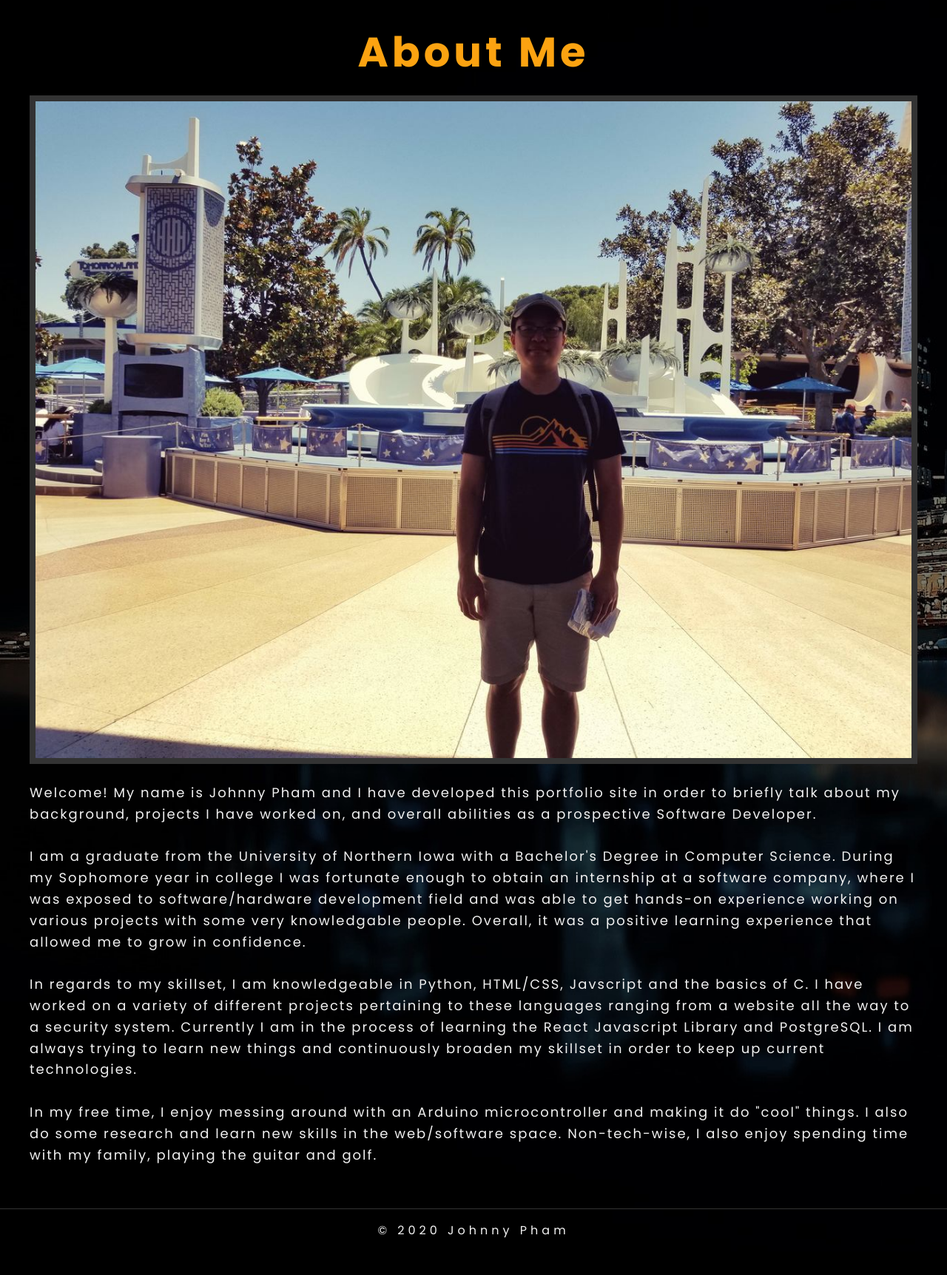
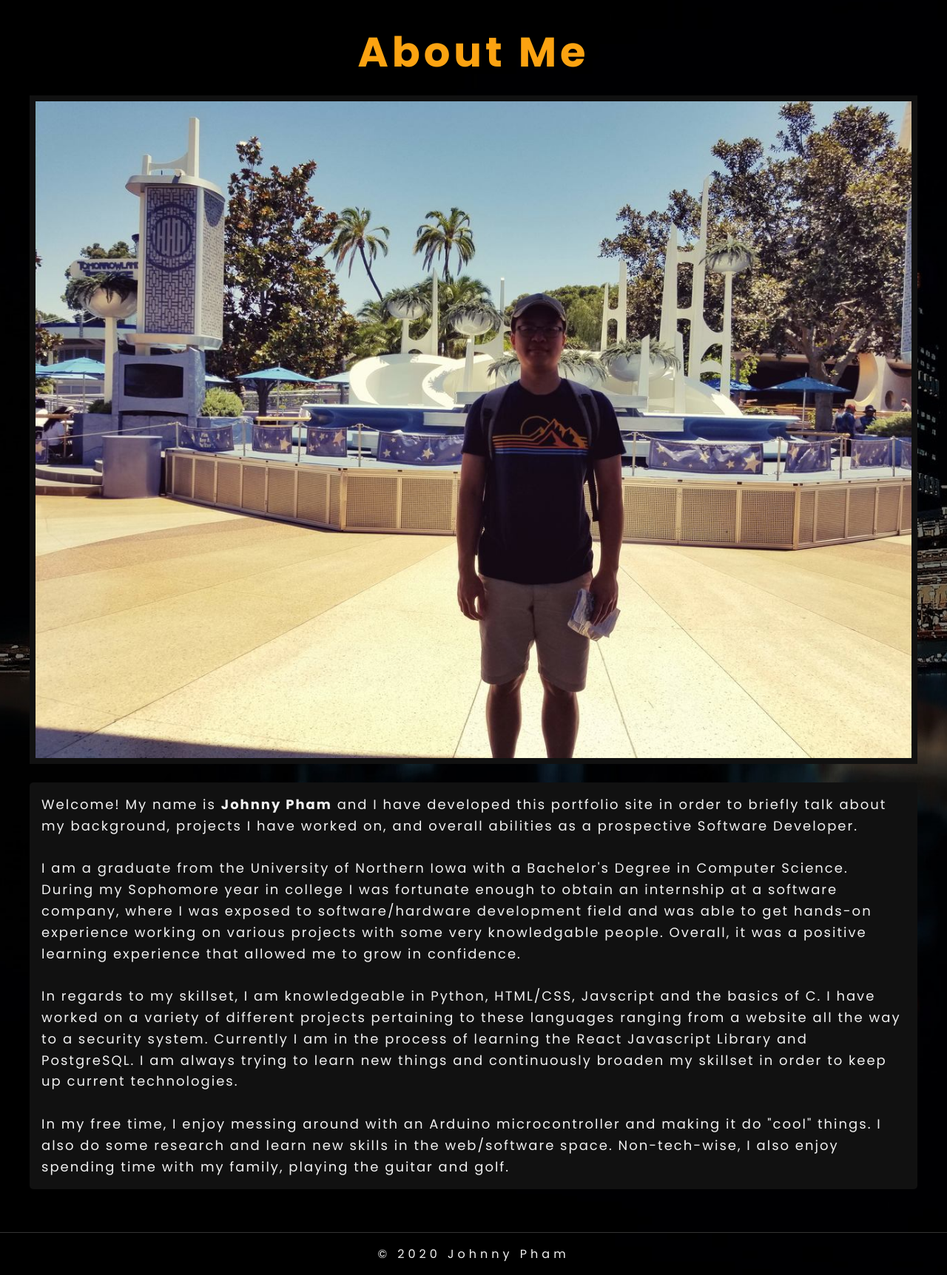
Before and after one commit to Jphamster101/portfolio-site, a PHP site: page /views/about.html in a window 1280 px wide. Shown: the part 63-1787 px from the top of the page at 74% size. Before the commit the page ends 1737 px from the top, so only its background shows below. Run offline with PHP 8.4, Linux system fonts and the light colour scheme.

Commit message:
Changed color scheme

```diff
--- a/css/about.css
+++ b/css/about.css
@@ -45,11 +45,14 @@ main {
 .about-me-pic {
     padding: 0.5rem;
     display: flex;
-    background-color: #333;
+    background-color: #111;
     animation: fade-in 2s ease-in;
 }
 
 .read-about-me {
+    background-color: #111;
+    padding: 1rem;
+    border-radius: 5px;
     letter-spacing: 2px;
     line-height: 1.6;
     font-size: 1.125rem;
--- a/css/projects.css
+++ b/css/projects.css
@@ -70,7 +70,7 @@
 .project-example {
     padding: 1rem;
     border-radius: 10px;
-    background-color: #333;
+    background-color: #111;
 }
 
 .project_url {
--- a/views/about.html
+++ b/views/about.html
@@ -36,7 +36,7 @@
                         <img class="me-pic-vertical" src="/assets/0_vertical_small.jpg" alt="">
                     </section>
                     <section class="read-about-me">
-                        <p>Welcome! My name is Johnny Pham and I have developed this portfolio site in order to briefly talk about my background, projects I have worked on, and overall abilities as a prospective Software Developer.</p>
+                        <p>Welcome! My name is <strong>Johnny Pham</strong> and I have developed this portfolio site in order to briefly talk about my background, projects I have worked on, and overall abilities as a prospective Software Developer.</p>
                         <br>
                         <p>I am a graduate from the University of Northern Iowa with a Bachelor's Degree in Computer Science. During my Sophomore year in college I was fortunate enough to obtain an internship at a software company, where I was exposed to software/hardware development field and was able to get hands-on experience working on various projects with some very knowledgable people. Overall, it was a positive learning experience that allowed me to grow in confidence.</p>
                         <br>
```
